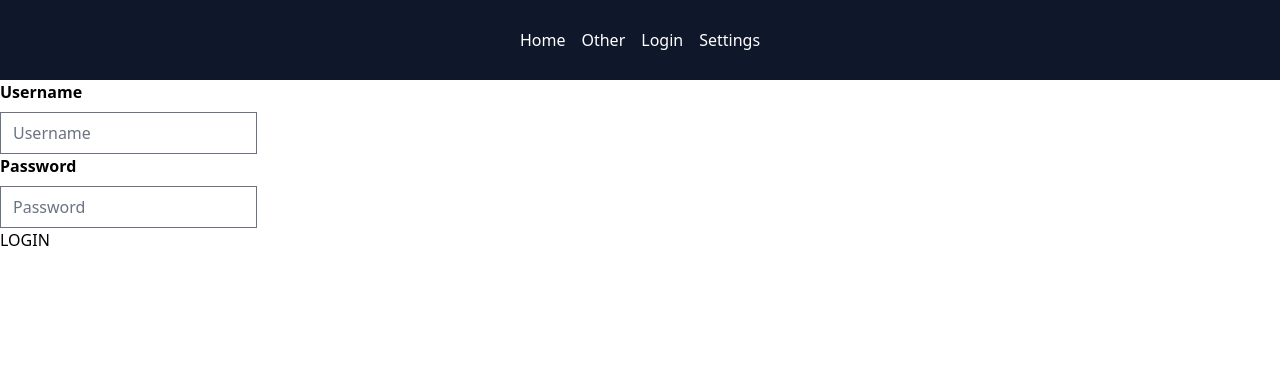
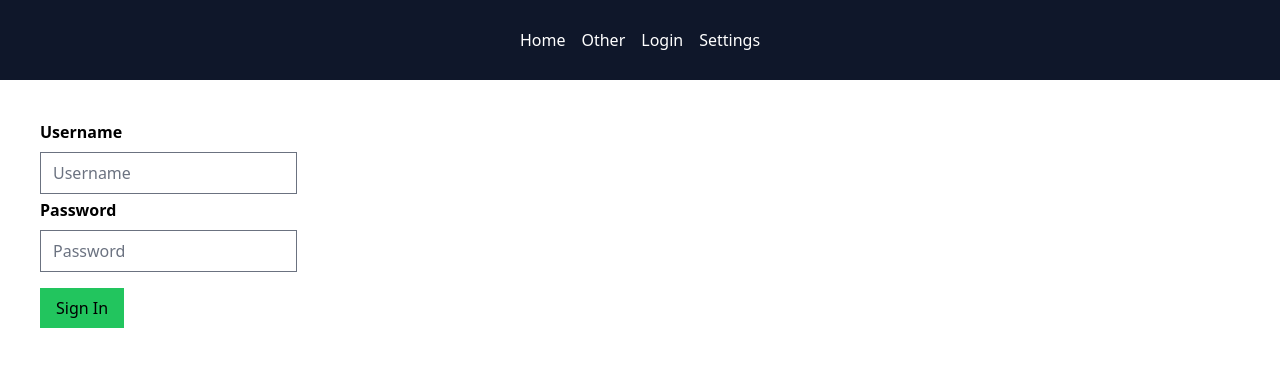
Before and after one commit to wolfgang595/project5, a Vue app: page /login in a window 1280 px wide. Shown: the top 366 px of the page. Built offline with nearby package versions, Linux system fonts and the light colour scheme; what @vueuse/firebase would draw is missing.

Commit message:
styled login page

```diff
--- a/src/views/LoginPage.vue
+++ b/src/views/LoginPage.vue
@@ -29,8 +29,9 @@
 </script>
 
 <template>
-    <form class="" @submit.prevent>
-    <div class="">
+    <form class="m-10" @submit.prevent>
+
+        <div class="pb-1">
             <label for="username" class="block mb-2 font-bold">Username</label>
             <input id="username" v-model="username" type="text" placeholder ="Username">
         </div>
@@ -41,10 +42,7 @@
             <input id="password" v-model="password" type="password" placeholder="Password">
         </div>
 
+        <button @click="LogUserIn" class="bg-green-500 mt-4 px-4 py-2 hover:bg-green-800 hover:text-white">Sign In</button>
 
-        <button @click="LogUserIn" class="">LOGIN</button>
-
-
-
-</form>
+    </form>
 </template>
```
